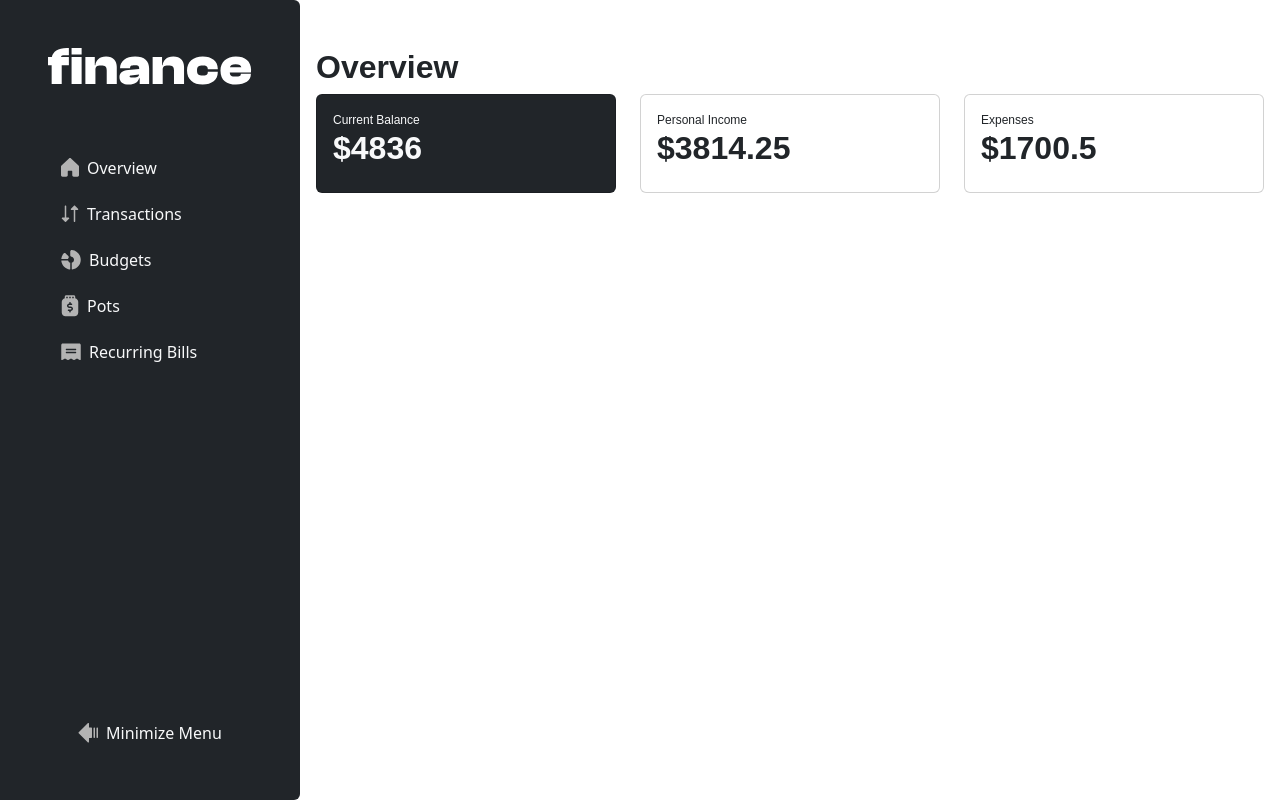
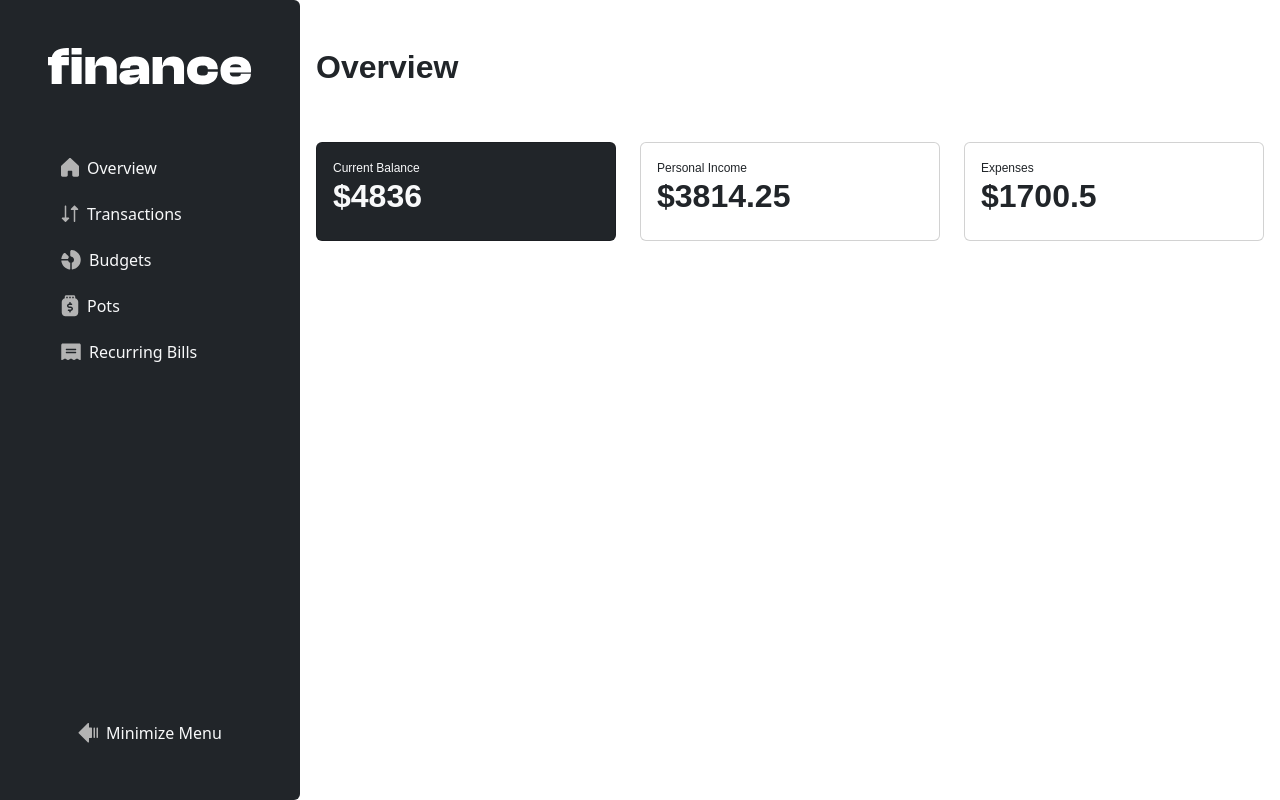
Before and after one commit to abdalsimam1-sketch/personal-finance-app, a React (Vite) app: page / in a window 1280 px wide. Built offline with nearby package versions, Linux system fonts and the light colour scheme.

Commit message:
add : display flex and gaps to separate sections in overview page

```diff
--- a/src/pages/Overview.jsx
+++ b/src/pages/Overview.jsx
@@ -26,7 +26,7 @@ export const Overview = () => {
   ];
 
   return (
-    <div className="container px-3">
+    <div className="container px-3 d-flex flex-column gap-5">
       <section>
         <Title children="Overview"></Title>
       </section>
```
